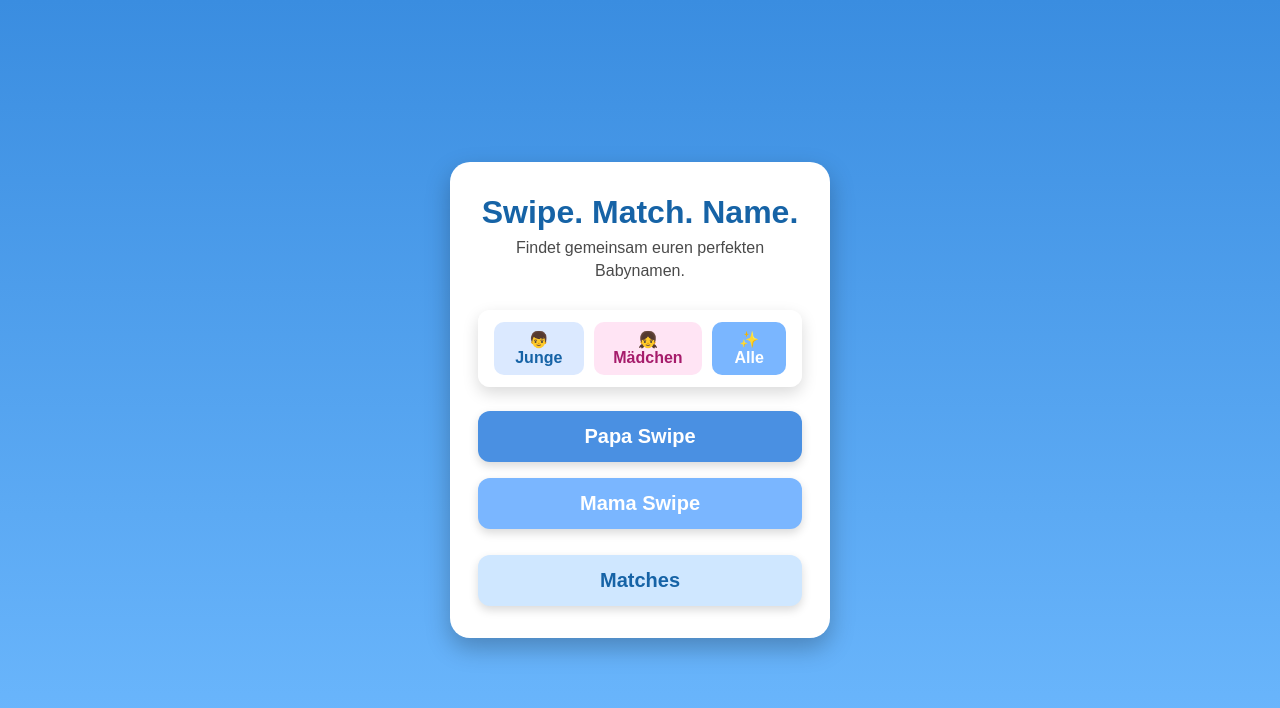
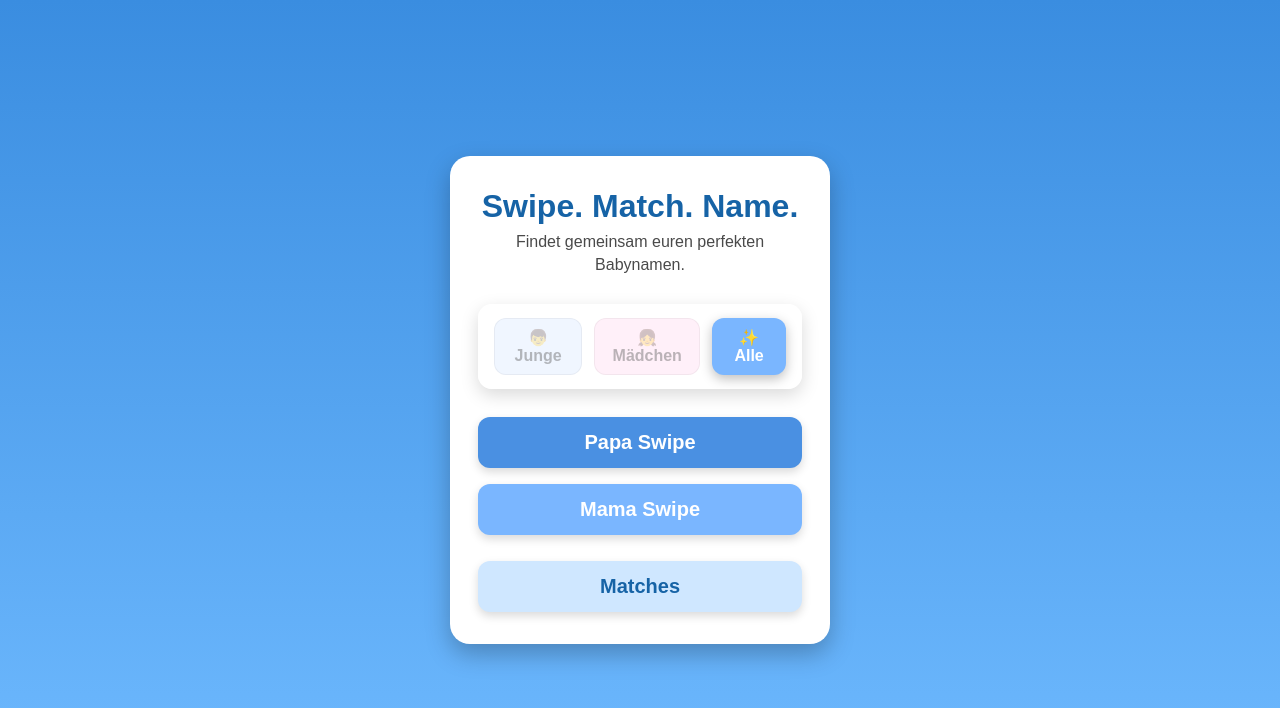
Before and after one commit to KevDevLee/namens-tinder, a Next.js app: page / in a window 1280 px wide. Shown: the top 708 px of the page. Built offline with nearby package versions, Linux system fonts and the light colour scheme.

Commit message:
decrease color for non-selected gender

```diff
--- a/app/page.js
+++ b/app/page.js
@@ -7,18 +7,35 @@ import AppButton from "./components/AppButton";
 import Link from "next/link";
 import { useState, useEffect } from "react";
 
-
 export default function Home() {
   const [gender, setGender] = useState("all");
 
+  // Load stored gender
   useEffect(() => {
     const stored = window.localStorage.getItem("genderFilter");
     if (stored) setGender(stored);
   }, []);
 
+  // Save on change
   useEffect(() => {
     window.localStorage.setItem("genderFilter", gender);
   }, [gender]);
+
+  // --- Button Style Helper ---
+  const getButtonStyle = (isActive, activeColor, inactiveColor) => ({
+    padding: "10px 16px",
+    borderRadius: 12,
+    border: "none",
+    fontSize: 16,
+    fontWeight: 700,
+    transition: "all 0.25s ease",
+    background: isActive ? activeColor : inactiveColor,
+    color: isActive ? "white" : "rgba(0,0,0,0.45)",
+    boxShadow: isActive
+      ? "0 4px 12px rgba(0,0,0,0.25)"
+      : "inset 0 0 0 1px rgba(0,0,0,0.08)",
+    opacity: isActive ? 1 : 0.6,
+  });
 
   return (
     <AppBackground>
@@ -28,6 +45,7 @@ useEffect(() => {
         transition={{ duration: 0.45, ease: "easeOut" }}
       >
         <AppCard>
+          {/* Title */}
           <motion.h1
             initial={{ opacity: 0, y: 10 }}
             animate={{ opacity: 1, y: 0 }}
@@ -42,6 +60,7 @@ useEffect(() => {
             Swipe. Match. Name.
           </motion.h1>
 
+          {/* Subtitle */}
           <motion.p
             initial={{ opacity: 0 }}
             animate={{ opacity: 1 }}
@@ -57,68 +76,59 @@ useEffect(() => {
             Findet gemeinsam euren perfekten Babynamen.
           </motion.p>
 
-          {/* Gender Filter */}
+          {/* --- Gender Selector --- */}
           <div
             style={{
-    background: "#ffffffaa",
-    padding: "12px 16px",
-    borderRadius: 12,
-    marginBottom: 24,
+              background: "#ffffffbb",
+              padding: "14px 16px",
+              borderRadius: 14,
+              marginBottom: 28,
               display: "flex",
-    gap: 10,
+              gap: 12,
               justifyContent: "center",
               alignItems: "center",
-    boxShadow: "0 6px 16px rgba(0,0,0,0.15)",
-    backdropFilter: "blur(6px)",
+              boxShadow: "0 6px 18px rgba(0,0,0,0.15)",
+              backdropFilter: "blur(8px)",
             }}
           >
+            {/* Junge */}
             <button
               onClick={() => setGender("m")}
-    style={{
-      padding: "8px 14px",
-      borderRadius: 10,
-      border: "none",
-      background: gender === "m" ? "#4a90e2" : "#dbe9ff",
-      color: gender === "m" ? "white" : "#1663a6",
-      fontSize: 16,
-      fontWeight: 600,
-    }}
+              style={getButtonStyle(
+                gender === "m",
+                "#4a90e2",
+                "#e5efff"
+              )}
             >
               👦 Junge
             </button>
 
+            {/* Mädchen */}
             <button
               onClick={() => setGender("w")}
-    style={{
-      padding: "8px 14px",
-      borderRadius: 10,
-      border: "none",
-      background: gender === "w" ? "#ff97d1" : "#ffe4f4",
-      color: gender === "w" ? "white" : "#a61c6b",
-      fontSize: 16,
-      fontWeight: 600,
-    }}
+              style={getButtonStyle(
+                gender === "w",
+                "#ff78c8",
+                "#ffe5f4"
+              )}
             >
               👧 Mädchen
             </button>
 
+            {/* Alle */}
             <button
               onClick={() => setGender("all")}
-    style={{
-      padding: "8px 14px",
-      borderRadius: 10,
-      border: "none",
-      background: gender === "all" ? "#7ab6ff" : "#e1efff",
-      color: gender === "all" ? "white" : "#1663a6",
-      fontSize: 16,
-      fontWeight: 600,
-    }}
+              style={getButtonStyle(
+                gender === "all",
+                "#7ab6ff",
+                "#e6f1ff"
+              )}
             >
               ✨ Alle
             </button>
           </div>
 
-
+          {/* Navigation Buttons */}
           <motion.div
             initial={{ opacity: 0 }}
             animate={{ opacity: 1 }}
@@ -131,9 +141,14 @@ useEffect(() => {
             }}
           >
             <AppButton href={`/swipe-me?g=${gender}`}>Papa Swipe</AppButton>
-            <AppButton href={`/swipe-her?g=${gender}`} style={{ background: "#7ab6ff" }}>
+
+            <AppButton
+              href={`/swipe-her?g=${gender}`}
+              style={{ background: "#7ab6ff" }}
+            >
               Mama Swipe
             </AppButton>
+
             <AppButton
               href="/matches"
               style={{
```
Lines whose indentation alone changed are shown as unchanged.
